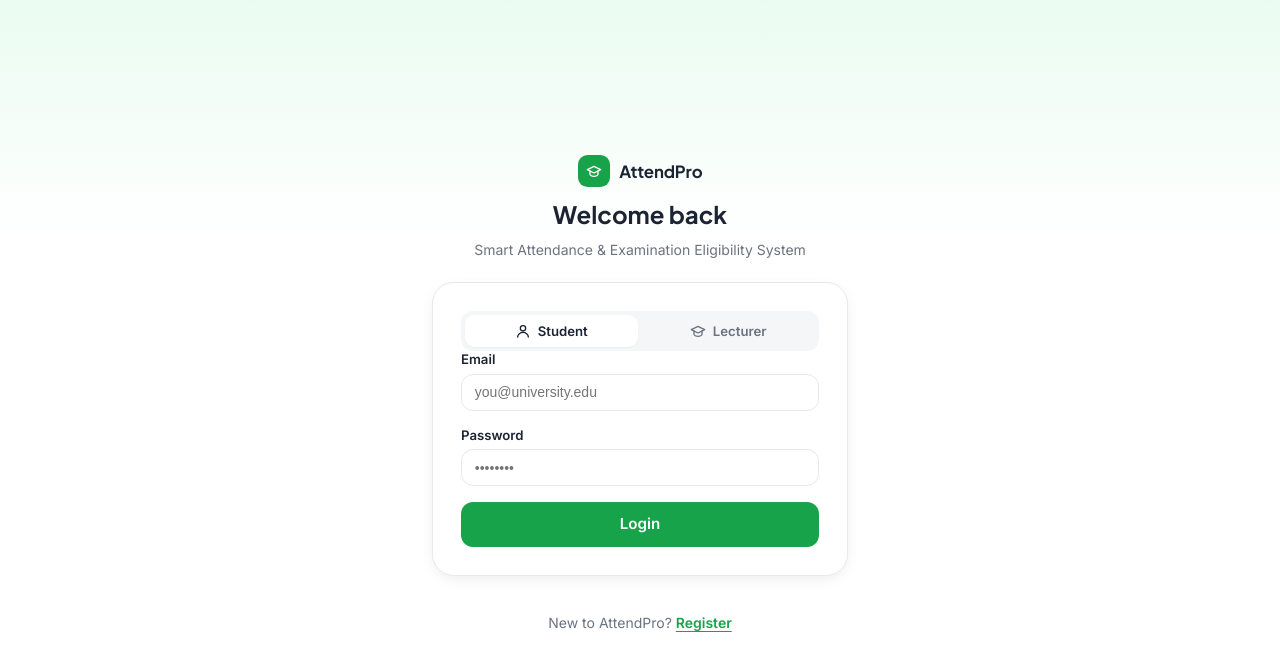
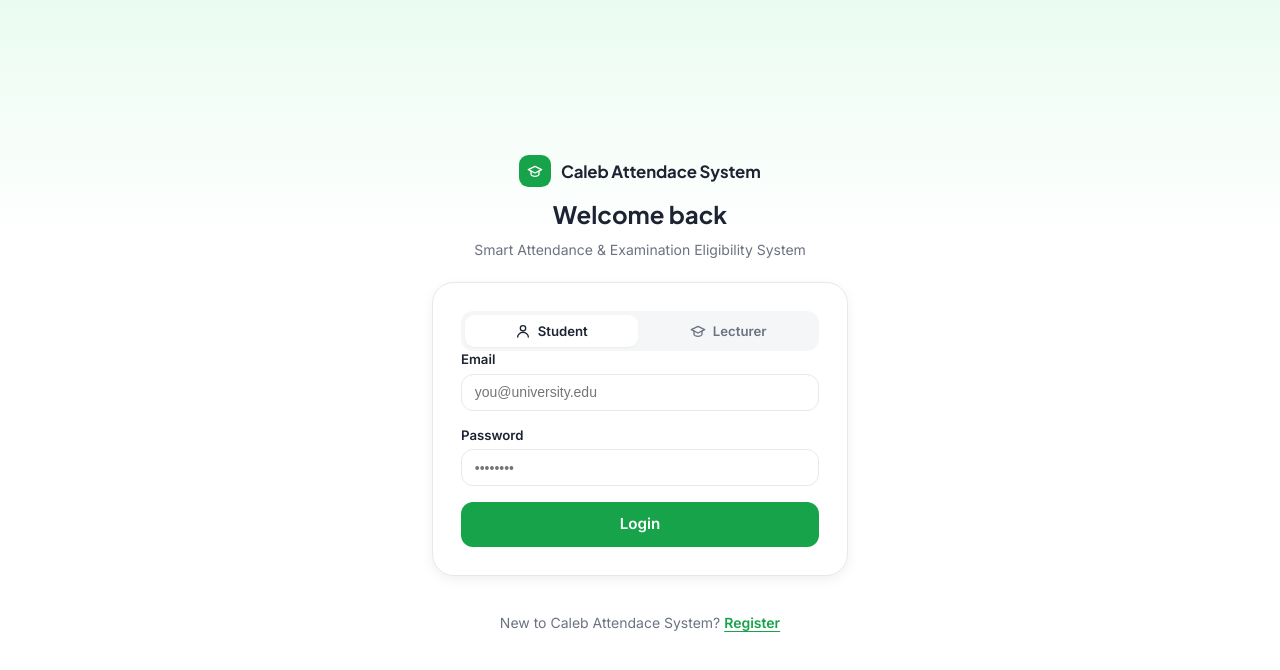
Before and after one commit to 01TGMA/CAS, a plain HTML site: page index.html in a window 1280 px wide. Drawn offline with nearby package versions, Linux system fonts and the light colour scheme.

Commit message:
Changed Name from Attendpro to Caleb attendance system

```diff
--- a/css/style.css
+++ b/css/style.css
@@ -1,5 +1,5 @@
 /* ==========================================================================
-   AttendPro — Design System
+   Caleb Attendace System — Design System
    Colors translated from the v0 (oklch) theme into plain hex/rgb.
    Primary green: #16A34A
    ========================================================================== */
--- a/index.html
+++ b/index.html
@@ -3,7 +3,7 @@
 <head>
 <meta charset="UTF-8">
 <meta name="viewport" content="width=device-width, initial-scale=1.0">
-<title>AttendPro — Login</title>
+<title>Caleb Attendace System — Login</title>
 <link rel="stylesheet" href="css/style.css">
 <link rel="stylesheet" href="css/dashboard.css">
 </head>
@@ -14,7 +14,7 @@
     <div class="auth-heading">
       <div class="brand">
         <span class="brand-mark" id="brand-icon"></span>
-        <span class="brand-name">AttendPro</span>
+        <span class="brand-name">Caleb Attendace System</span>
       </div>
       <h1 id="heading-title">Welcome back</h1>
       <p>Smart Attendance &amp; Examination Eligibility System</p>
@@ -57,7 +57,7 @@
     </div>
 
     <p class="auth-switch">
-      <span id="switch-text">New to AttendPro? </span>
+      <span id="switch-text">New to Caleb Attendace System? </span>
       <button type="button" id="switch-mode">Register</button>
     </p>
   </div>
--- a/js/auth/auth.js
+++ b/js/auth/auth.js
@@ -75,7 +75,7 @@
     els.studentIdField.style.display = studentRegister ? 'flex' : 'none';
     els.departmentField.style.display = studentRegister ? 'flex' : 'none';
     els.submitBtn.textContent = isLogin ? 'Login' : 'Create account';
-    els.switchText.textContent = isLogin ? 'New to AttendPro? ' : 'Already have an account? ';
+    els.switchText.textContent = isLogin ? 'New to Caleb Attendace System? ' : 'Already have an account? ';
     els.switchMode.textContent = isLogin ? 'Register' : 'Login';
     els.tabStudent.classList.toggle('active', role === 'student');
     els.tabLecturer.classList.toggle('active', role === 'lecturer');
--- a/js/lib/shell.js
+++ b/js/lib/shell.js
@@ -30,7 +30,7 @@ const Shell = {
           <div class="flex items-center gap-3">
             <div class="brand">
               <span class="brand-mark inverted">${Icons.graduationCap('icon')}</span>
-              <span class="brand-name inverted">AttendPro</span>
+              <span class="brand-name inverted">Caleb Attendace System</span>
             </div>
             <span class="role-pill">${roleLabel}</span>
           </div>
```
Also changed, not shown: pages/lecturer/course.html (+1 -1 lines), pages/lecturer/dashboard.html (+1 -1 lines), pages/lecturer/profile.html (+1 -1 lines), pages/lecturer/session.html (+2 -2 lines), pages/student/courses.html (+1 -1 lines), pages/student/dashboard.html (+1 -1 lines), pages/student/profile.html (+1 -1 lines), pages/student/scan.html (+1 -1 lines).
